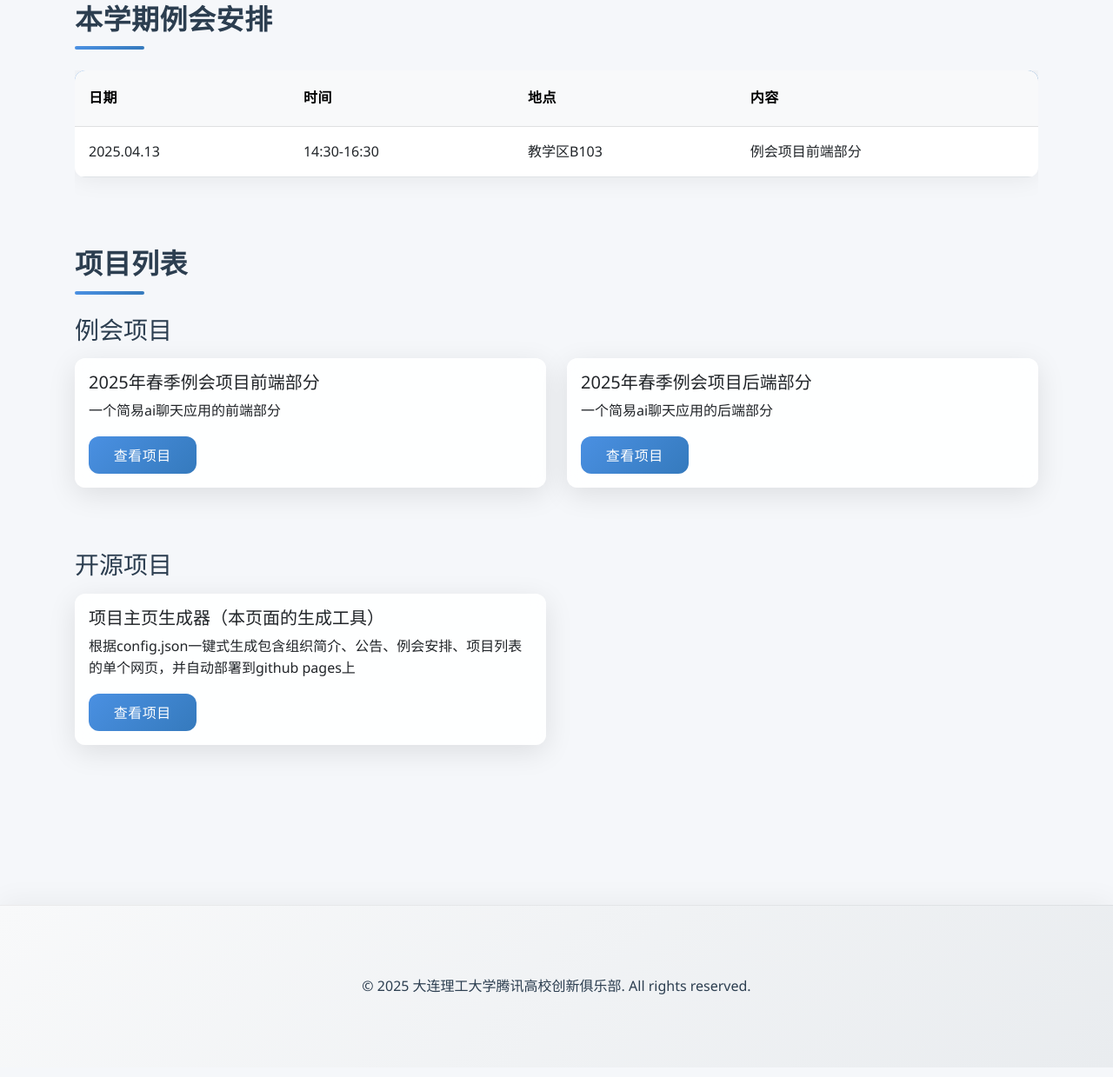
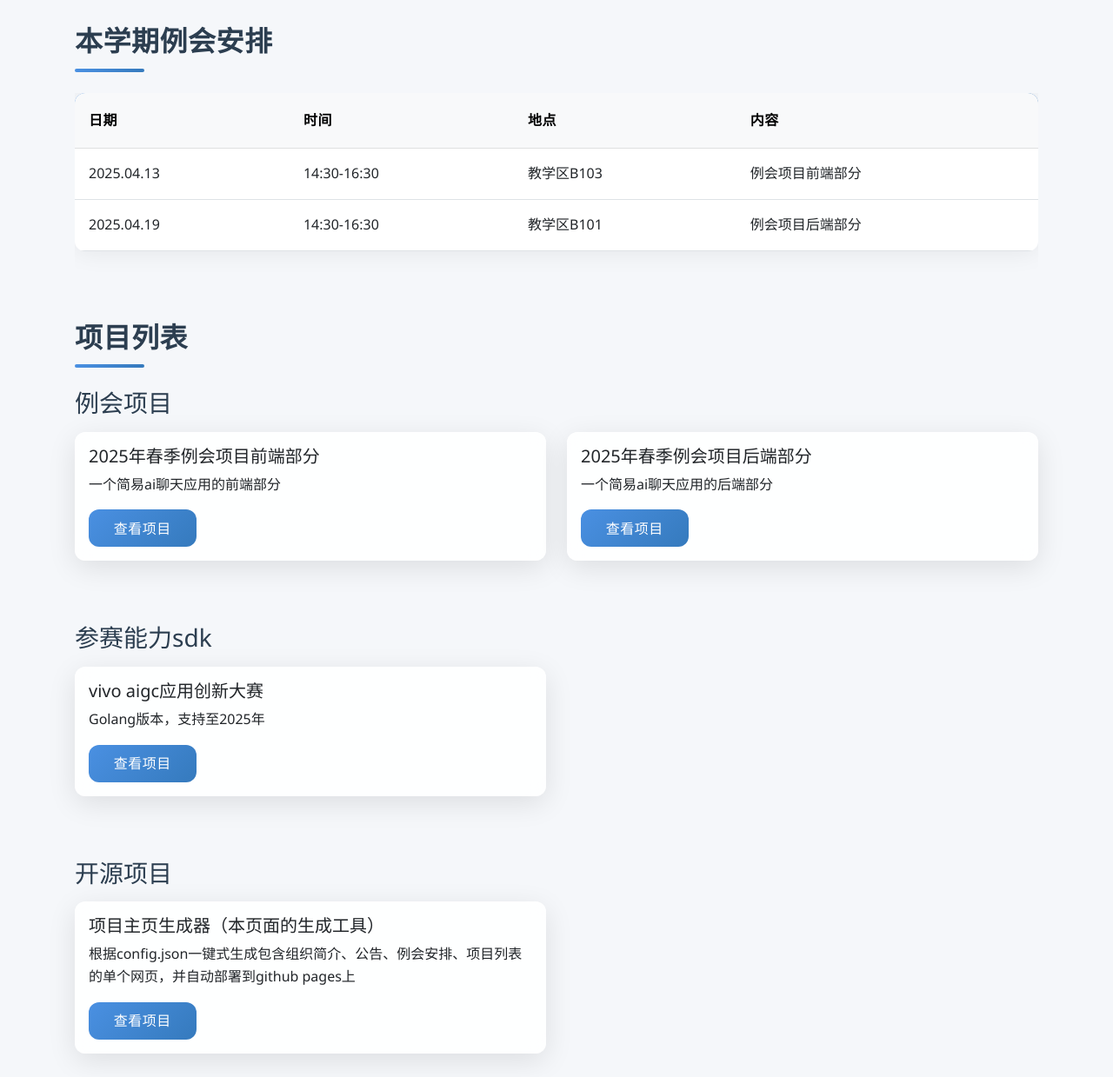
Before and after one commit to TIC-DLUT/project-list, a plain HTML site: page index.html in a window 1280 px wide. Shown: the part 714-1953 px from the top of the page at 87% size. Drawn offline with nearby package versions, Linux system fonts and the light colour scheme.

Commit message:
Deploying to gh-pages from @ TIC-DLUT/project-list@64c4b5c40bbed3a821ba2e862f47e18d69f34f37 🚀

```diff
--- a/index.html
+++ b/index.html
@@ -168,7 +168,7 @@
                     <div class="card announcement-card">
                         <div class="card-body">
                             <h5 class="card-title">2025中国高校计算机大赛AIGC创新赛</h5>
-                            <p class="card-text">该比赛正在组队中！！！有好的idea的同学尽快联系组内学长！！，比赛详情：https://aigc.vivo.com.cn/</p>
+                            <p class="card-text">该比赛正在组队中！！！有好的idea的同学尽快联系组内学长！！，比赛详情：https://aigc.vivo.com.cn/，vivo ai能力调用sdk（golang）：https://github.com/dingdinglz/vivo</p>
                             <small class="text-muted">2025-03-31</small>
                         </div>
                     </div>
@@ -209,6 +209,13 @@
                             <td>例会项目前端部分</td>
                         </tr>
 
+                        <tr class="meeting-row">
+                            <td>2025.04.19</td>
+                            <td>14:30-16:30</td>
+                            <td>教学区B101</td>
+                            <td>例会项目后端部分</td>
+                        </tr>
+
                     </tbody>
                 </table>
             </div>
@@ -246,6 +253,23 @@
             </div>
 
             <div class="mb-5">
+                <h3 class="mb-3">参赛能力sdk</h3>
+                <div class="row">
+
+                    <div class="col-md-6 mb-4">
+                        <div class="card project-card">
+                            <div class="card-body">
+                                <h5 class="card-title">vivo aigc应用创新大赛</h5>
+                                <p class="card-text">Golang版本，支持至2025年</p>
+                                <a href="https://github.com/dingdinglz/vivo" class="btn btn-primary" target="_blank">查看项目</a>
+                            </div>
+                        </div>
+                    </div>
+
+                </div>
+            </div>
+
+            <div class="mb-5">
                 <h3 class="mb-3">开源项目</h3>
                 <div class="row">
 
```
